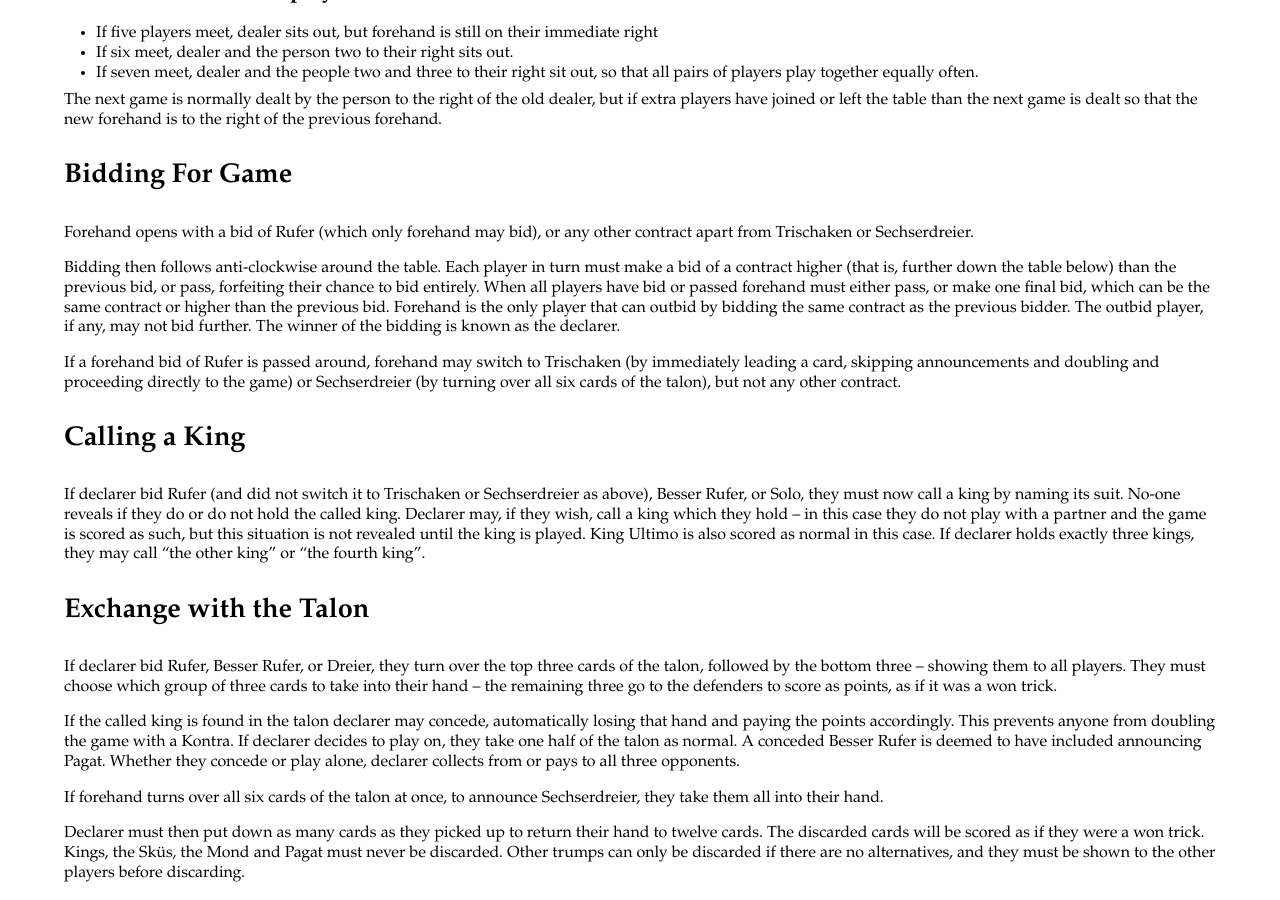
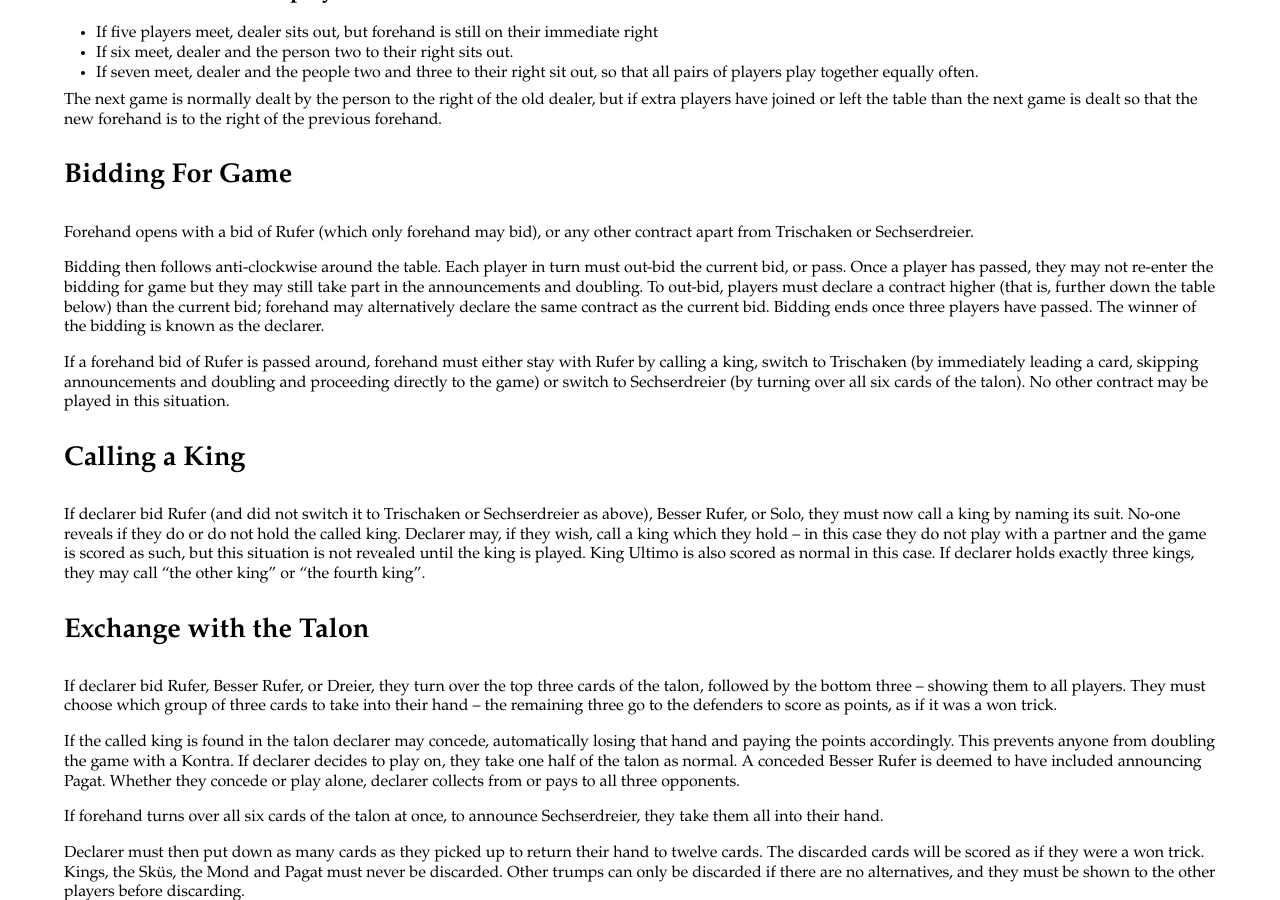
Before and after one commit to dwb/dwb.github.com, a Jekyll site: the page built from koenigsrufen.md, in a window 1280 px wide and 900 px high, scrolled down 1413 px. Built offline with Jekyll 4.4.1, drawn with Linux system fonts in a browser that asks for light colours.

Commit message:
Bidding corrections

```diff
--- a/koenigsrufen.md
+++ b/koenigsrufen.md
@@ -65,9 +65,9 @@ The next game is normally dealt by the person to the right of the old dealer, bu
 
 Forehand opens with a bid of Rufer (which only forehand may bid), or any other contract apart from Trischaken or Sechserdreier.
 
-Bidding then follows anti-clockwise around the table. Each player in turn must make a bid of a contract higher (that is, further down the table below) than the previous bid, or pass, forfeiting their chance to bid entirely. When all players have bid or passed forehand must either pass, or make one final bid, which can be the same contract or higher than the previous bid. Forehand is the only player that can outbid by bidding the same contract as the previous bidder. The outbid player, if any, may not bid further. The winner of the bidding is known as the declarer.
+Bidding then follows anti-clockwise around the table. Each player in turn must out-bid the current bid, or pass. Once a player has passed, they may not re-enter the bidding for game but they may still take part in the announcements and doubling. To out-bid, players must declare a contract higher (that is, further down the table below) than the current bid; forehand may alternatively declare the same contract as the current bid. Bidding ends once three players have passed. The winner of the bidding is known as the declarer.
 
-If a forehand bid of Rufer is passed around, forehand may switch to Trischaken (by immediately leading a card, skipping announcements and doubling and proceeding directly to the game) or Sechserdreier (by turning over all six cards of the talon), but not any other contract.
+If a forehand bid of Rufer is passed around, forehand must either stay with Rufer by calling a king, switch to Trischaken (by immediately leading a card, skipping announcements and doubling and proceeding directly to the game) or  switch to Sechserdreier (by turning over all six cards of the talon). No other contract may be played in this situation.
 
 ## Calling a King
 
```
